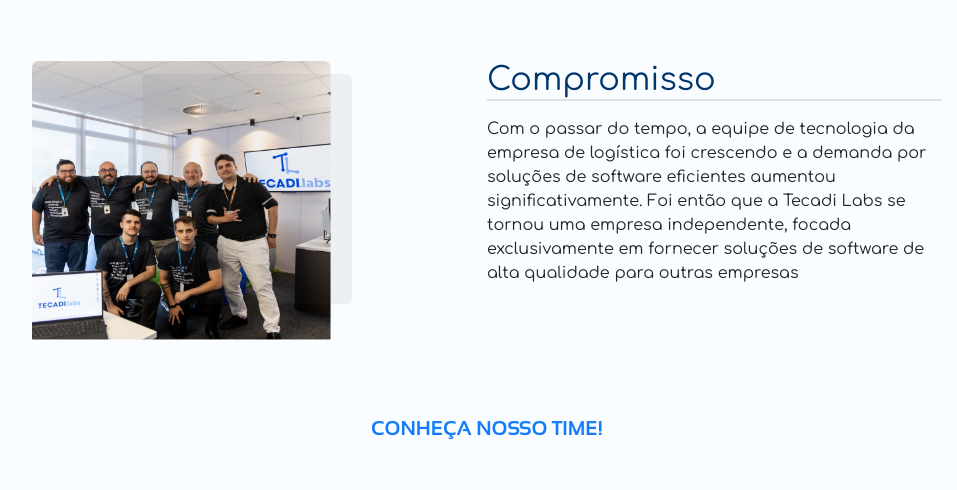
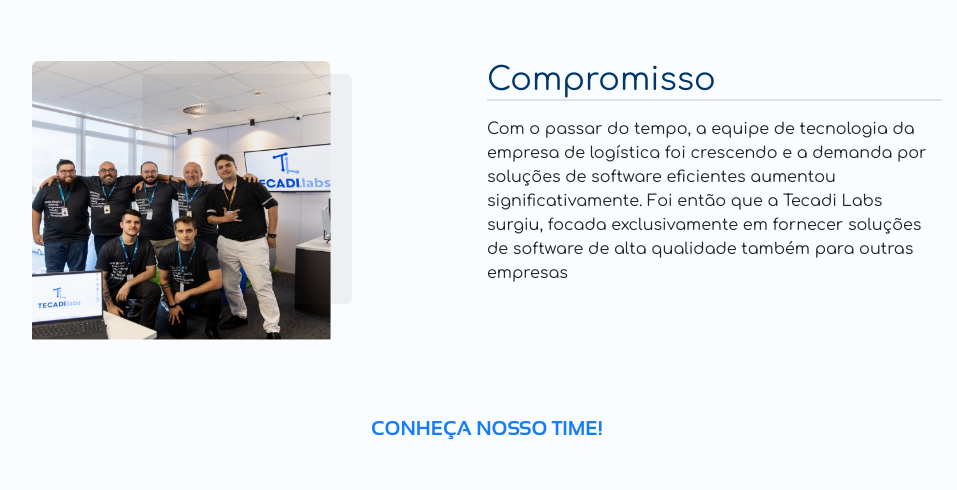
Before and after one commit to TECADI/tecadi-labs-website, a plain HTML site: page index.html in a window 1280 px wide. Shown: the part 2258-2748 px from the top of the page, without its empty margins (153-1110 px from the left). Drawn offline with nearby package versions, Linux system fonts and the light colour scheme.

Commit message:
Update index.html

```diff
--- a/index.html
+++ b/index.html
@@ -224,9 +224,8 @@
                 Com o passar do tempo, a equipe de tecnologia da empresa de
                 logística foi crescendo e a demanda por soluções de software
                 eficientes aumentou significativamente. Foi então que a Tecadi
-                Labs se tornou uma empresa independente, focada exclusivamente
-                em fornecer soluções de software de alta qualidade para outras
-                empresas
+                Labs surgiu, focada exclusivamente em fornecer soluções de
+		software de alta qualidade também para outras empresas
               </p>
             </div>
           </div>
```
